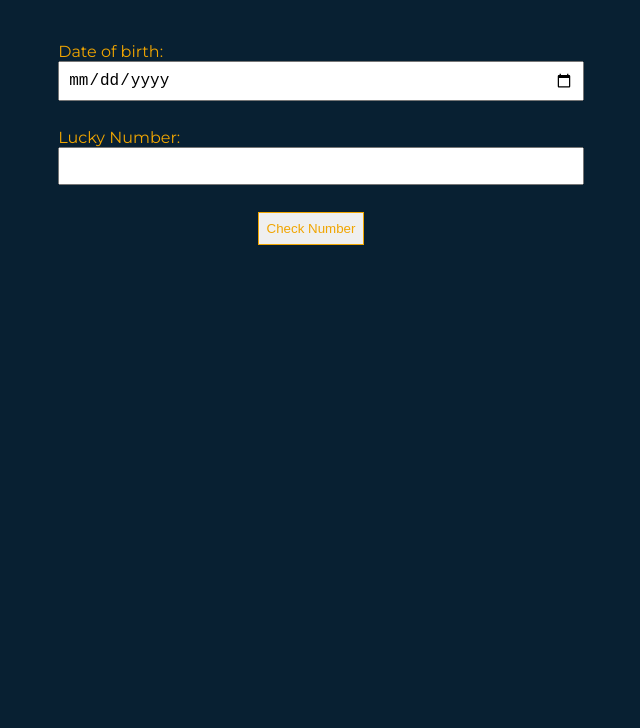
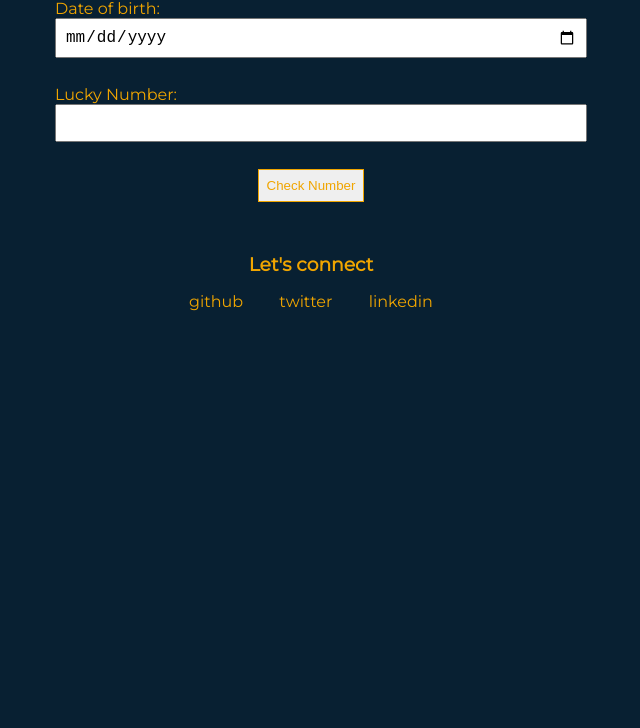
Before and after one commit to kumsomi/lucky-number, a plain HTML site: page index.html in a window 1280 px wide. Shown: the part 72-800 px from the top of the page, without its empty margins (329-969 px from the left). Drawn offline with Linux system fonts and the light colour scheme.

Commit message:
added styles

```diff
--- a/index.html
+++ b/index.html
@@ -22,6 +22,14 @@
         <!-- textbox generally takes the input but to not allow that we can disable it by using disabled.
         User can't add input when the textarea is disabled  -->
     </div>
+    <footer class="footer">
+        <h3>Let's connect</h3>
+        <ul class="non-bullet">
+            <li class="list-item-inline"><a href="https://github.com/KumSomi"><span class="fab fa-github-square"></span>github</a></li>
+            <li class="list-item-inline"><a href="https://twitter.com/somi_kaushik"><span class="fab fa-twitter-square"></span> twitter</a></li>
+            <li class="list-item-inline"><a href="https://www.linkedin.com/in/kum-somi-25aa8a152/"><span class="fab fa-linkedin"></span>linkedin</a></li>
+        </ul>
+    </footer>
     <script src="app.js"></script>
 </body>
 </html>
--- a/style.css
+++ b/style.css
@@ -2,6 +2,10 @@
 :root{
     --primary-color:#082032;
     --secondary-color:#F0A500;
+}
+*{
+    margin:0;
+    padding:0;
 }
 body{
     background-color: var(--primary-color);
@@ -19,7 +23,6 @@ h1{
 input, label{
     display: block;
     font-size: 1rem;
-
 }
 
 input{
@@ -40,3 +43,18 @@ input{
     color: var(--secondary-color);
     padding: 0.5rem;
 }
+.footer{
+    text-align: center;
+}
+.non-bullet{
+    list-style-type: none;
+    padding: 1rem;
+}
+.list-item-inline{
+    display: inline;
+    padding: 1rem;
+}
+a{
+    text-decoration: none;
+    color: var(--secondary-color);
+}
```
